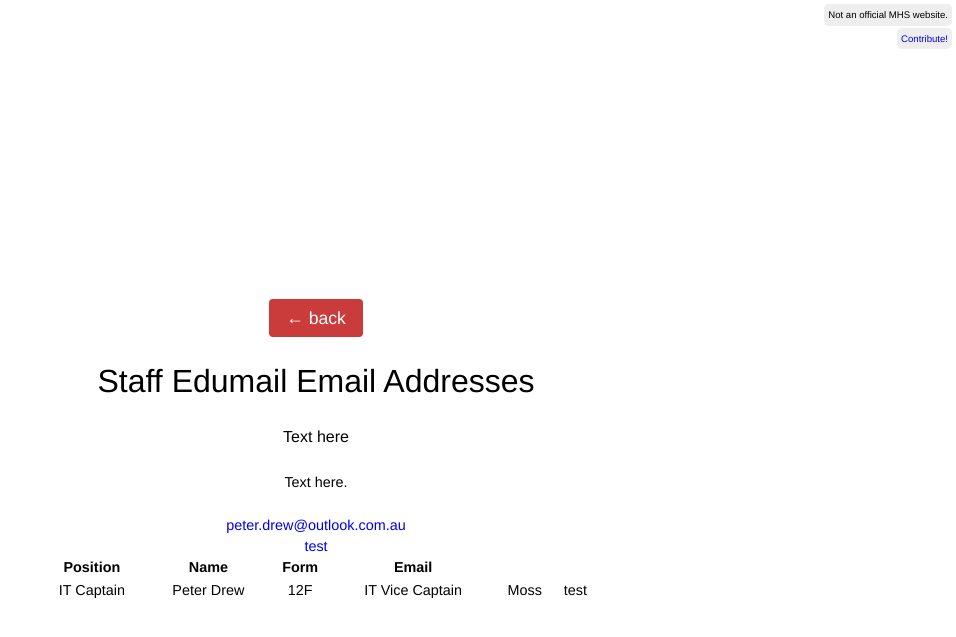
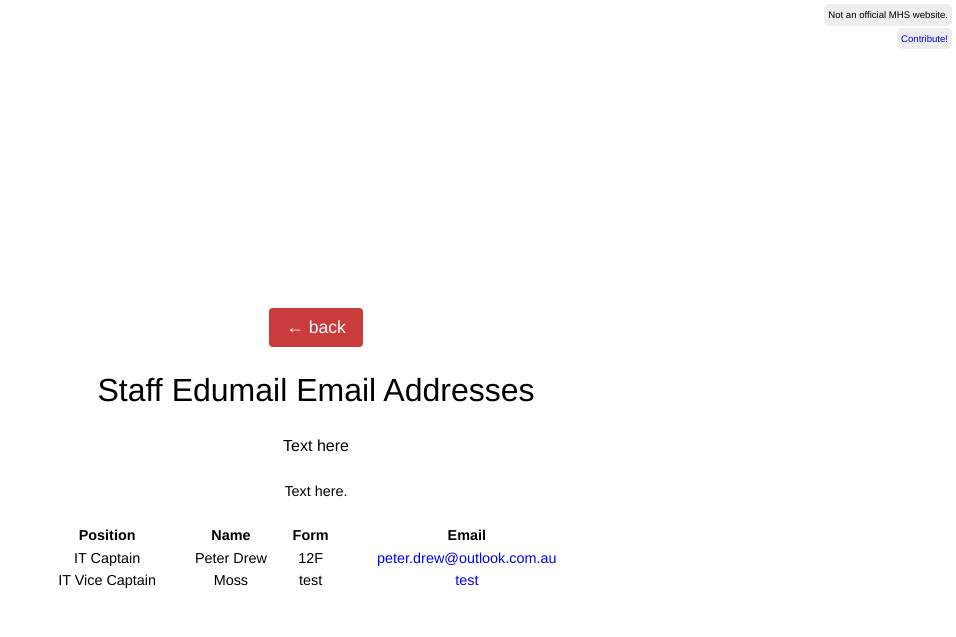
Before and after one commit to mhslinks/mhslinks.github.io, a Jekyll site: the page built from studentcontacts/index.html, in a window 1280 px wide. Shown: the top 637 px of the page, without its empty margins (324-1280 px from the left). Built offline with Jekyll 4.4.1, drawn with Linux system fonts in a browser that asks for light colours.

Commit message:
update student emails table

```diff
--- a/studentcontacts/index.html
+++ b/studentcontacts/index.html
@@ -19,10 +19,12 @@ title: Student Leader Contacts
           </tr>
           {% assign students = site.data.studentcontacts%}
           {% for student in students %}
-          <div><td>{{student.position}}</td></div>
-          <div><td>{{student.name}}</td></div>
-          <div><td>{{student.form}}</td></div>
-          <div><a href="mailto:{{ student.email }}@edumail.vic.gov.au">{{ student.email }}</a>{% if student.notes %} ({{ email.notes | escape }}){% endif %}</div>
+          <tr>
+              <td>{{student.position}}</td>
+              <td>{{student.name}}</td>
+              <td>{{student.form}}</td>
+              <td><a href="mailto:{{ student.email }}@edumail.vic.gov.au">{{ student.email }}</a>{% if student.notes %} ({{ email.notes | escape }}){% endif %}</td>
+          </tr>
           {% endfor %}
       </table>
 </div>
```
